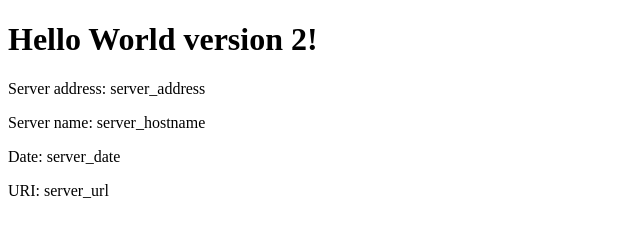
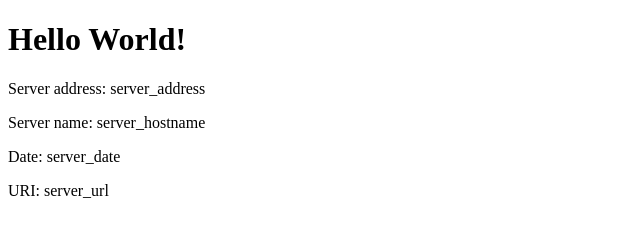
Before and after one commit to yusuke-eto/eks-example, a plain HTML site: page src/index.html in a window 1280 px wide. Shown: the whole page, without its empty margins (0-640 px from the left). Drawn offline with Linux system fonts and the light colour scheme.

Commit message:
Revert "v2 Updating home page"
This reverts commit c2cb6ad52969452741ca303a3d86a984d2500706.

```diff
--- a/src/index.html
+++ b/src/index.html
@@ -1,12 +1,12 @@
 <!DOCTYPE html>
 <html>
 <head>
-  <title>Hello World version 2</title>
+  <title>Hello World</title>
 </head>
 
 <body>
 <div class="info">
-<h1>Hello World version 2!</h1>
+<h1>Hello World!</h1>
 <p><span>Server&nbsp;address:</span> <span>server_address</span></p>
 <p><span>Server&nbsp;name:</span> <span>server_hostname</span></p>
 <p class="smaller"><span>Date:</span> <span>server_date</span></p>
```
